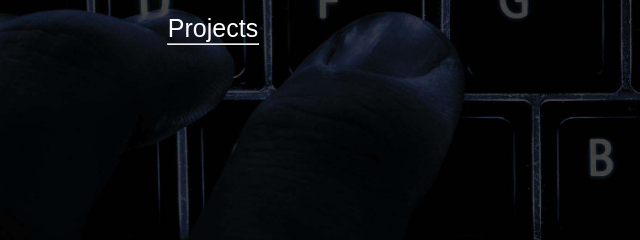
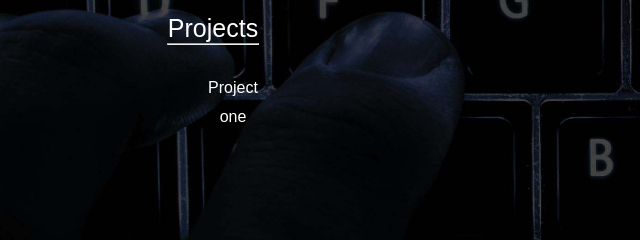
Before and after one commit to jpol0191/nycda_portfolio, a plain HTML site: page about.html in a window 1280 px wide. Shown: the part 386-626 px from the top of the page, 27-667 px from the left. Drawn offline with Linux system fonts and the light colour scheme.

```diff
--- a/about.html
+++ b/about.html
@@ -35,6 +35,12 @@
 		<div id="projectBox">
 			<p>Projects</p>
 			<hr>
+
+			<ul>
+				<a  class="project" href="about.html">
+					Project one
+				</a>
+			</ul>
 		</div>
 	</div>
 </body>
--- a/css/about.css
+++ b/css/about.css
@@ -64,3 +64,7 @@ hr{
 	margin: 0 auto;
 	width: 90px;
 }
+.project{
+	color: white;
+	font-size: 16px;
+}
```
Also changed, not shown: css/contact.css (added).
